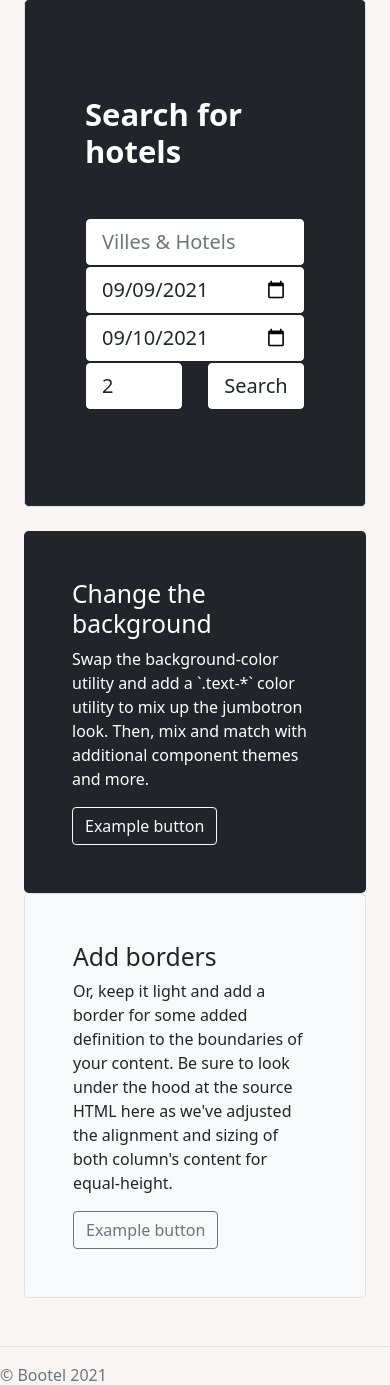
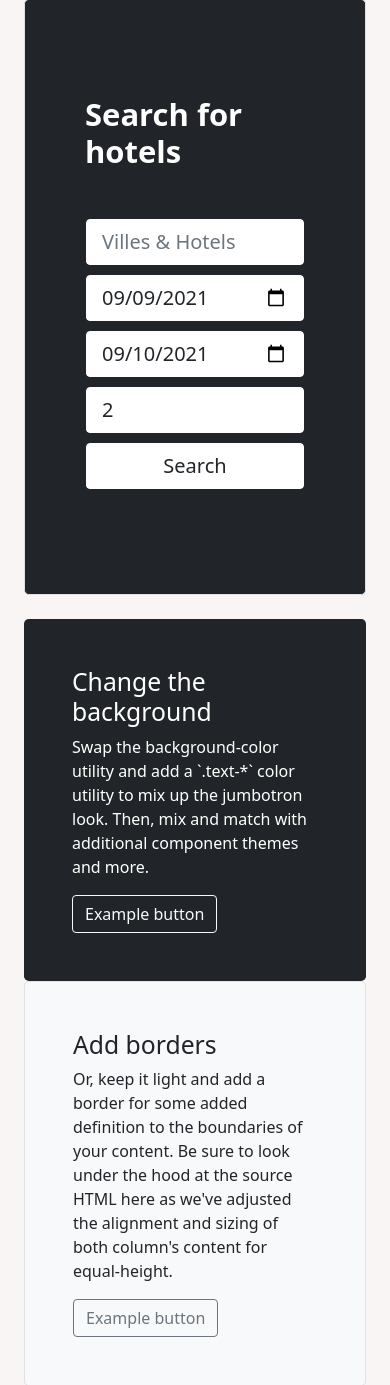
Before and after one commit to ghassensaaf/bootel, a Node server app: page / in a window 390 px wide. Shown: the part 170-1555 px from the top of the page. Run offline with Node 20, Linux system fonts and the light colour scheme; some libraries are stand-ins or nearby versions.

Commit message:
responsivness1.0

```diff
--- a/views/layouts/main.hbs
+++ b/views/layouts/main.hbs
@@ -2,6 +2,7 @@
 <html>
     <head>
         <meta charset="UTF-8">
+        <meta name="viewport" content="width=device-width, initial-scale=1">
         <title>{{title}}</title>
         <link href="https://cdn.jsdelivr.net/npm/bootstrap@5.1.0/dist/css/bootstrap.min.css" rel="stylesheet" integrity="sha384-KyZXEAg3QhqLMpG8r+8fhAXLRk2vvoC2f3B09zVXn8CA5QIVfZOJ3BCsw2P0p/We" crossorigin="anonymous">
         <link rel="stylesheet" href="/stylesheets/style.css">
@@ -27,7 +28,7 @@
                 </div>
             </div>
         </header>
-        <main class="container py-4 ">
+        <main class="container-fluid py-4 main-content">
             <div class="container" >
                     {{{body}}}
             </div>
--- a/views/partials/searchForm.hbs
+++ b/views/partials/searchForm.hbs
@@ -1,25 +1,35 @@
 <form action="/hotels" name="searchForm" id="searchForm" method="get">
             <div class="form-row row ">
-                <div id="multiple-datasets" class="col input-group input-group-lg">
+                <div class="col-md-4 col-sm-8 col-sm-offset-2 mb-2">
+                    <div id="multiple-datasets" class="input-group input-group-lg">
                         <input id="typeaheadsearch" type="text" name="" class="form-control typeahead border-dark" placeholder="Villes & Hotels" required>
                     </div>
-                <div class="col input-group input-group-lg">
+                </div>
+                <div class="col-md-2 col-sm-5 col-sm-offset-1 mb-2 ">
+                    <div class="input-group input-group-lg">
                         <input id="checkIn" type="date" name="checkIn" class="form-control border-dark" value="" required>
                     </div>
-                <div class="col input-group input-group-lg">
+                </div>
+                <div class="col-md-2 col-sm-5 mb-2">
+                    <div class="input-group input-group-lg">
                         <input id="checkOut" type="date" name="checkOut" class="form-control border-dark"  required>
                     </div>
-                <div class="col input-group input-group-lg">
+                </div>
+                <div class="col-md-2 col-sm-8 col-sm-offset-2 mb-2">
+                    <div class=" input-group input-group-lg">
                         <select name="pax" id="" class="form-control border-dark">
                             <option value="1">1</option>
                             <option value="2" selected>2</option>
                             <option value="3">3</option>
                         </select>
                     </div>
+                </div>
                 <input type="hidden" name="cityId" id="cityId">
                 <input type="hidden" name="hotelId" id="hotelId">
-                <div class="col">
+                <div class="col-md-2 col-sm-6 col-sm-offset-3 mb-2">
+                    <div >
                         <button class="btn btn-lg btn-outline-dark bg-white form-control" type="submit">Search</button>
                     </div>
                 </div>
+            </div>
     </form>
```
Also changed, not shown: public/stylesheets/style.css (+18 -11 lines), views/hotels.hbs (line endings or trailing spaces). Lines whose indentation alone changed are shown as unchanged.
